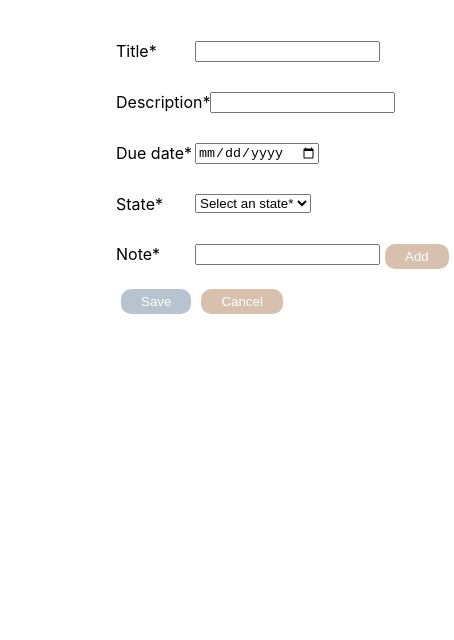
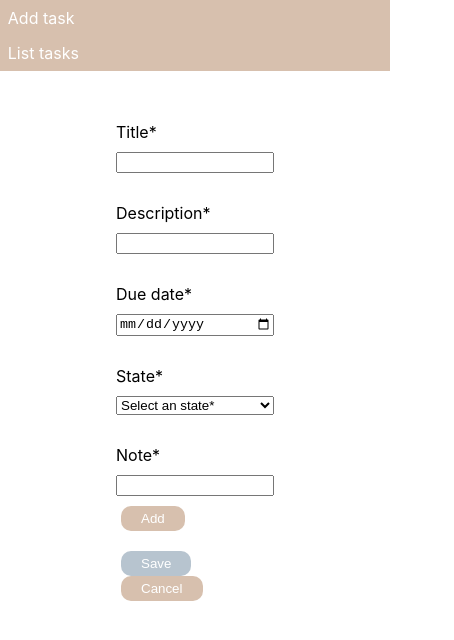
Before and after one commit to JulianaM2/react-tasks, a React (Create React App) app: page /task/create in a window 390 px wide. Shown: the top 640 px of the page, 454 px wide, since content can reach past the window. Built offline with nearby package versions, Linux system fonts and the light colour scheme.

Commit message:
Add navbar and responsive

```diff
--- a/src/App.css
+++ b/src/App.css
@@ -1,7 +1,16 @@
 .App {
   height: 100vh;
+  overflow: hidden;
 }
 
 .app-body {
   padding: 1rem;
 }
+
+.app-row {
+  padding: 0;
+}
+
+.app-col {
+  margin-top: 0 !important;
+}
--- a/src/App.js
+++ b/src/App.js
@@ -1,12 +1,21 @@
 import "./App.css";
 import { RouterProvider } from "react-router-dom";
 import { router } from "./router";
+import { col } from "./styles/global.styles";
+import Navbar from "./components/Navbar/Navbar";
 
 function App() {
   return (
     <div className="App">
-      <div className="app-body">
-        <RouterProvider router={router} />
+      <div className="row app-row">
+        <div className="app-col" style={col(2)}>
+          <Navbar />
+        </div>
+        <div className="app-col" style={col(10)}>
+          <div className="app-body">
+            <RouterProvider router={router} />
+          </div>
+        </div>
       </div>
     </div>
   );
--- /dev/null
+++ b/src/components/Navbar/Navbar.css
@@ -0,0 +1,23 @@
+.navbar {
+  background-color: #d7c0ae;
+  height: 100vh;
+}
+
+.navbar a {
+  color: white;
+  width: 100%;
+  display: flex;
+  text-decoration: none;
+  padding: 10% 10% 0% 10%;
+}
+
+@media (max-width: 768px) {
+  .navbar {
+    height: fit-content;
+    width: 100%;
+  }
+
+  .navbar a {
+    padding: 2%;
+  }
+}
--- /dev/null
+++ b/src/components/Navbar/Navbar.jsx
@@ -0,0 +1,14 @@
+import "./Navbar.css";
+
+const Navbar = () => {
+  return (
+    <>
+      <div className="navbar">
+        <a href="/task/create">Add task</a>
+        <a href="/">List tasks</a>
+      </div>
+    </>
+  );
+};
+
+export default Navbar;
--- a/src/index.css
+++ b/src/index.css
@@ -1,14 +1,14 @@
 body {
   margin: 0;
-  font-family: -apple-system, BlinkMacSystemFont, 'Segoe UI', 'Roboto', 'Oxygen',
-    'Ubuntu', 'Cantarell', 'Fira Sans', 'Droid Sans', 'Helvetica Neue',
+  font-family: -apple-system, BlinkMacSystemFont, "Segoe UI", "Roboto", "Oxygen",
+    "Ubuntu", "Cantarell", "Fira Sans", "Droid Sans", "Helvetica Neue",
     sans-serif;
   -webkit-font-smoothing: antialiased;
   -moz-osx-font-smoothing: grayscale;
 }
 
 code {
-  font-family: source-code-pro, Menlo, Monaco, Consolas, 'Courier New',
+  font-family: source-code-pro, Menlo, Monaco, Consolas, "Courier New",
     monospace;
 }
 
@@ -36,3 +36,9 @@ code {
   width: fit-content;
   color: white;
 }
+
+@media (max-width: 768px) {
+  .row {
+    display: block;
+  }
+}
```
